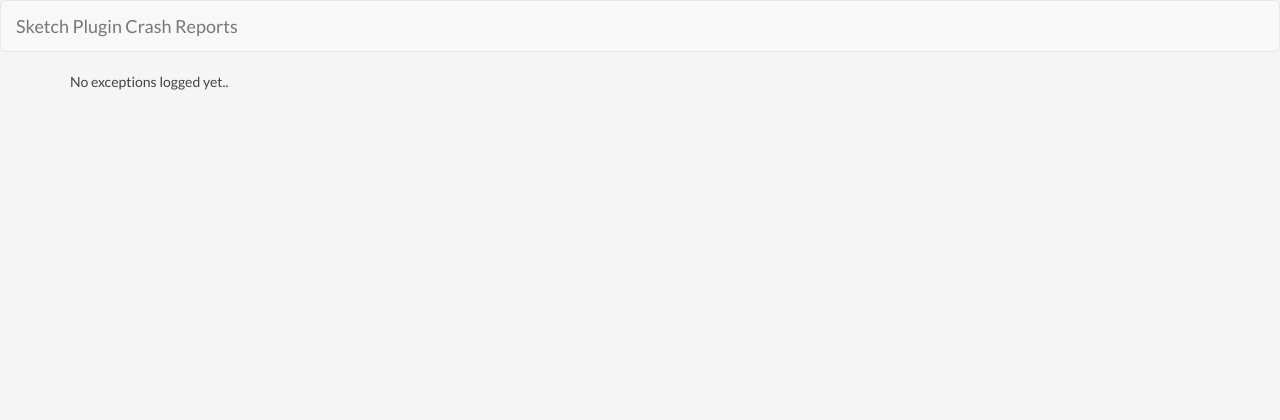
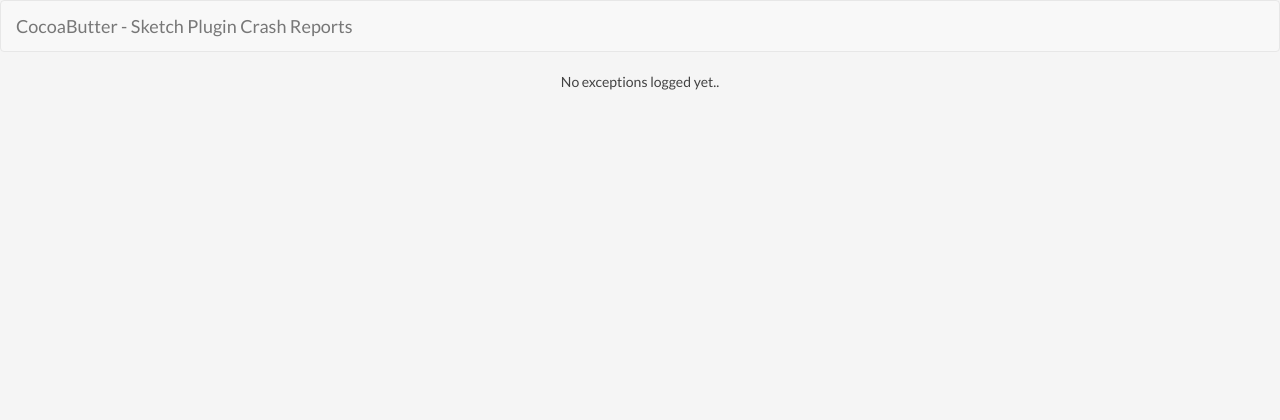
Before and after one commit to AnimaApp/CocoaButter, a Flask app: template templates/index.html in a window 1280 px wide. Shown: the top 420 px of the page. Run offline with Flask 2, Linux system fonts and the light colour scheme; the template is opened without the code that fills it, so the values that code supplies are empty; some libraries are stand-ins or nearby versions.

Commit message:
Added empty state.

```diff
--- a/templates/index.html
+++ b/templates/index.html
@@ -1,7 +1,7 @@
 <!DOCTYPE html>
 <html lang="en">
 <head>
-    <title>Sketch Plugin Crash Reports</title>
+    <title>CocoaButter</title>
 
     <meta charset="utf-8">
     <meta name="viewport" content="width=device-width, initial-scale=1">
@@ -18,7 +18,7 @@
   <div class="container-fluid">
     <div class="navbar-header">
       <a class="navbar-brand" href="#">
-        Sketch Plugin Crash Reports
+        CocoaButter - Sketch Plugin Crash Reports
       </a>
     </div>
   </div>
@@ -43,7 +43,7 @@
         </div>
     </div>
     {% else %}
-    <div>
+    <div style="text-align: center;">
         No exceptions logged yet..
     </div>
     {% endfor %}
```
